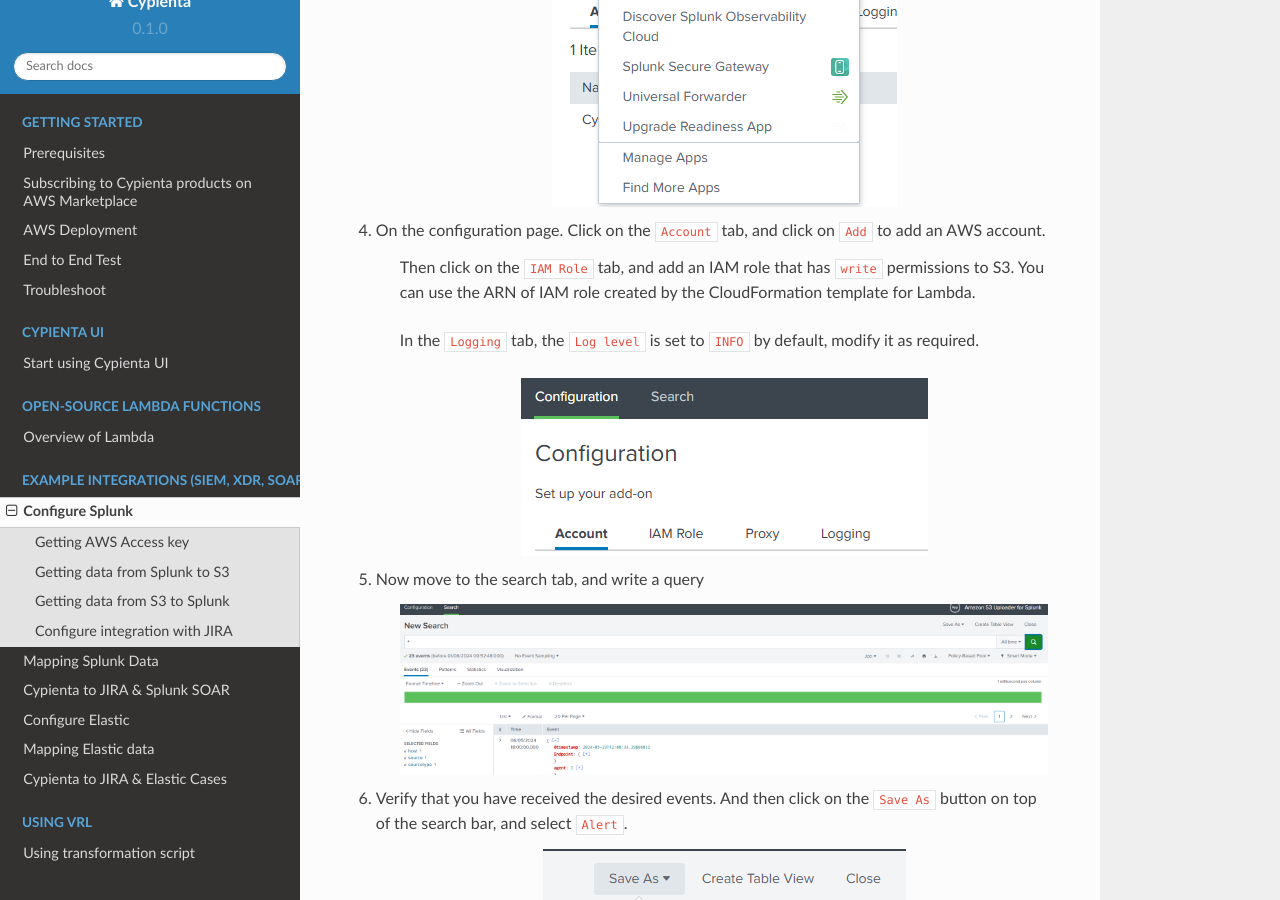
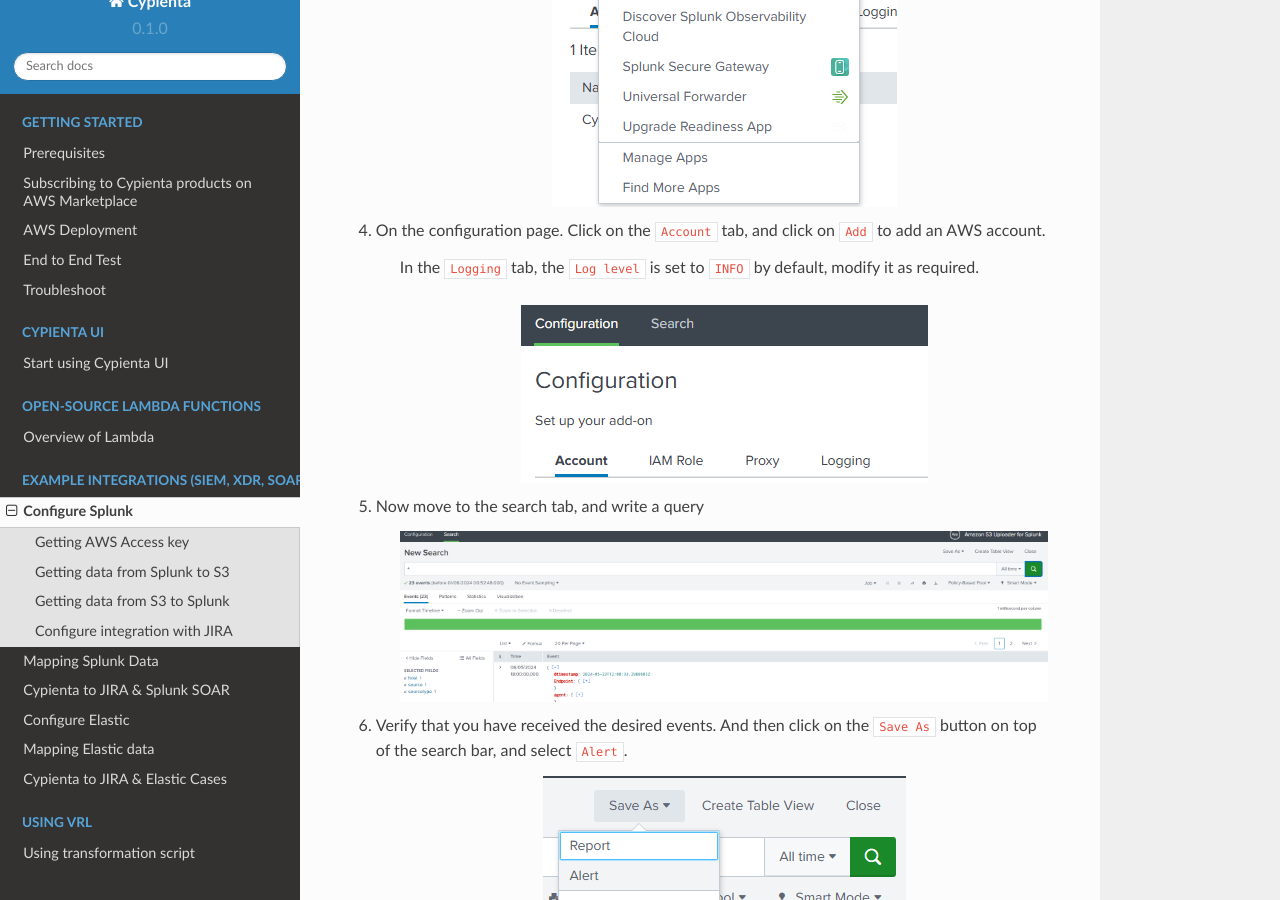
Before and after one commit to cypienta/docs, a Sphinx documentation site: the page built from docs/source/splunk/splunk.rst, in a window 1280 px wide and 900 px high, scrolled down 2948 px. Built offline with Sphinx 7.4.7 and the Read the Docs theme 2.0.0, drawn with Linux system fonts in a browser that asks for light colours.

Commit message:
update docs

```diff
--- a/docs/source/splunk/splunk.rst
+++ b/docs/source/splunk/splunk.rst
@@ -60,8 +60,6 @@
         :align: center
 
 4. On the configuration page. Click on the ``Account`` tab, and click on ``Add`` to add an AWS account.
-
-    Then click on the ``IAM Role`` tab, and add an IAM role that has ``write`` permissions to S3. You can use the ARN of IAM role created by the CloudFormation template for Lambda.
 
     In the ``Logging`` tab, the ``Log level`` is set to ``INFO`` by default, modify it as required.
 
```
